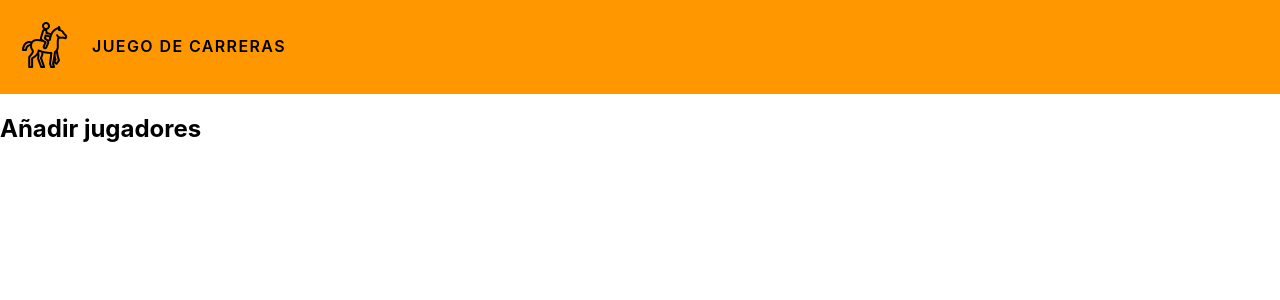
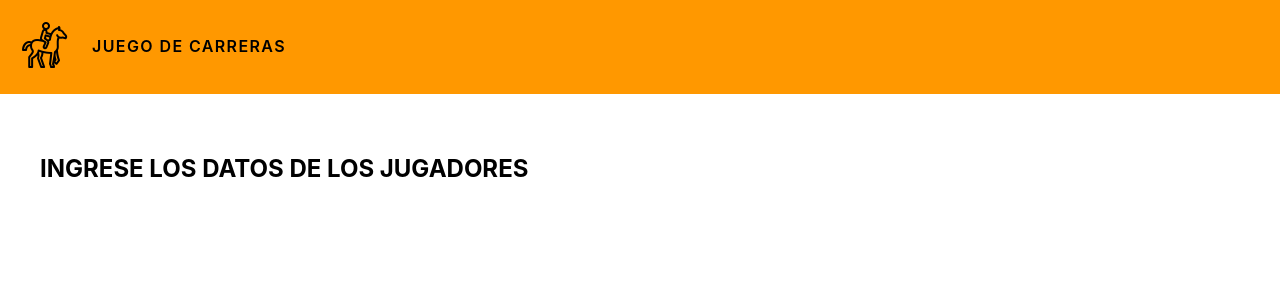
Before and after one commit to iamdiegoskr/app-horse-race-challenge-sofka, a React (Create React App) app in the folder web-horse/: page /addPlayer in a window 1280 px wide. Shown: the top 300 px of the page. Built offline with nearby package versions, Linux system fonts and the light colour scheme.

Commit message:
Form to register player is created

```diff
--- a/web-horse/src/components/FormAddPlayers.js
+++ b/web-horse/src/components/FormAddPlayers.js
@@ -1,9 +1,28 @@
-import React from 'react'
+import React,{useContext} from 'react'
+import { Store } from '../services/store/Store';
+import FormPlayer from './FormPlayer';
+import '../styles/SectionPlayers.css';
 
 export const FormAddPlayers = () => {
+
+    const { dispatch, state } = useContext(Store);
+
+    const players = [];
+    const showPlayerToAdd = ()=>{
+        for (let i = 0; i < state.numberOfLanes; i++) {
+            players.push(<div className="container-player-register">
+                <p className="title-player">Jugador {i+1}</p>   <FormPlayer key={i}/>
+            </div>);
+        }
+        return players;
+    }
+
+    console.log(state.numberOfLanes);
+
     return (
-        <div>
-            <h2>Añadir jugadores</h2>
+        <div className="section-players">
+            <h2>INGRESE LOS DATOS DE LOS JUGADORES</h2>
+            {showPlayerToAdd()}
         </div>
     )
 }
--- a/web-horse/src/components/FormCreateGame.js
+++ b/web-horse/src/components/FormCreateGame.js
@@ -49,7 +49,6 @@ const FormCreateGame = () => {
             dispatch({
                 type: 'create-game',
                 payload: {
-                    game,
                     data: {
                         gameId: uuid(),
                         kilometers:data.kilometers,
--- /dev/null
+++ b/web-horse/src/components/FormPlayer.js
@@ -0,0 +1,13 @@
+import React from 'react'
+import '../styles/FormPlayer.css'
+
+const FormPlayer = () => {
+    return (
+        <form className="formPlayer">
+            <input type="text" name="playerName" placeholder="Ingrese nombre del jugador..."/>
+            <input type="text" name="playerIdentity" placeholder="Ingrese cedula del jugador..."/>
+        </form>
+    )
+}
+
+export default FormPlayer;
--- /dev/null
+++ b/web-horse/src/styles/FormPlayer.css
@@ -0,0 +1,13 @@
+.formPlayer input{
+    padding: 8px;
+    background: #f3efef;
+    border: none;
+    outline: none;
+    margin-right: 18px;
+    border-radius: 5px;
+    margin-bottom: 28px;
+}
+
+.title-player{
+    font-weight: bold;
+}
--- /dev/null
+++ b/web-horse/src/styles/SectionPlayers.css
@@ -0,0 +1,3 @@
+.section-players{
+    padding: 40px;
+}
```
